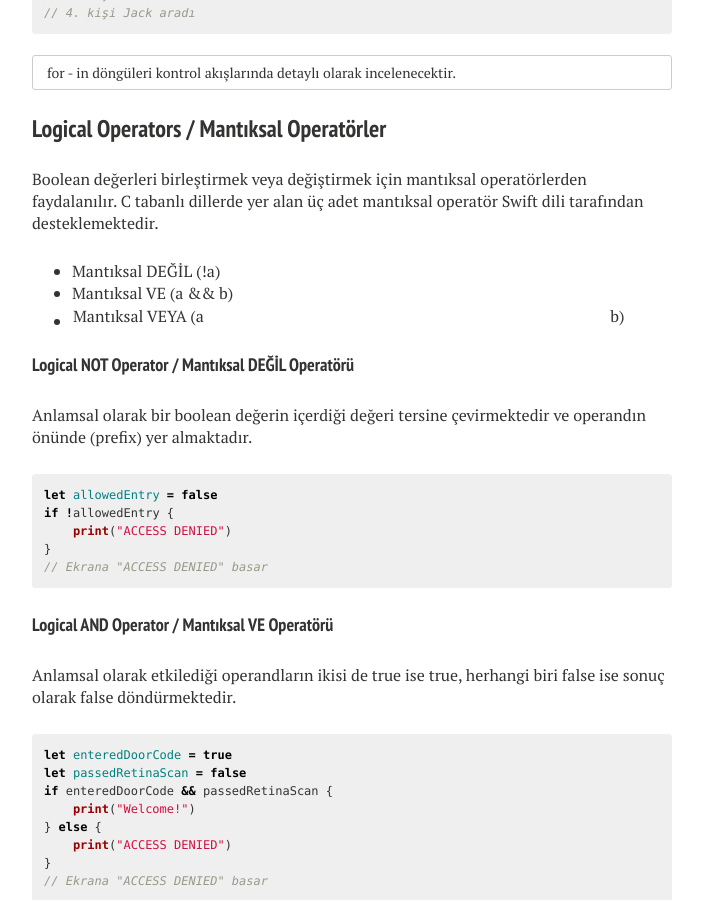
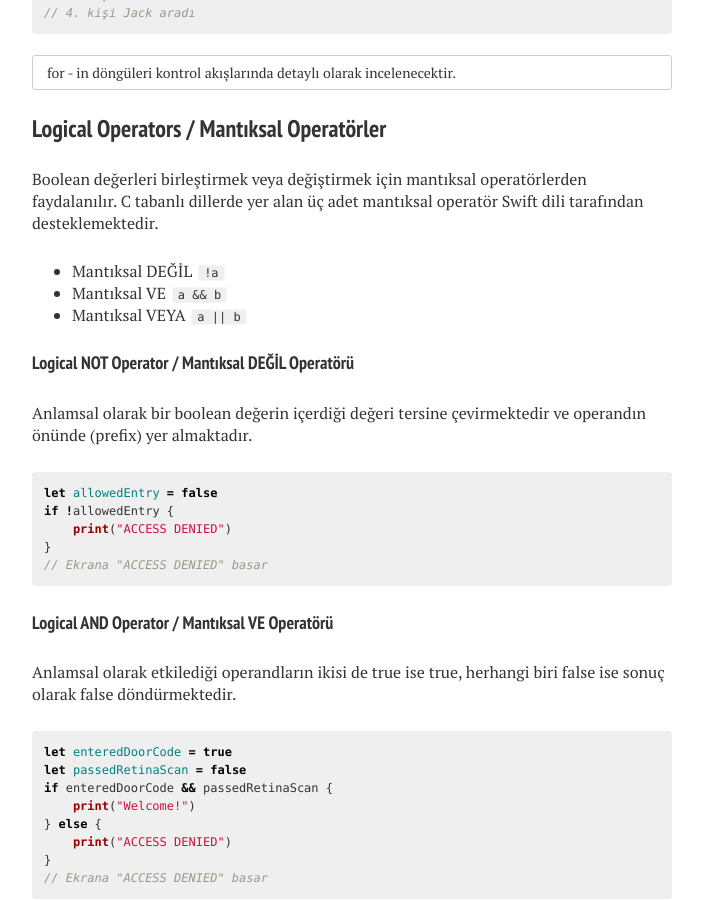
Before and after one commit to conqs/muhasturk.github.io, a Jekyll site: the page built from _posts/swift/2016-03-01-swift-temel-operatrler.md, in a window 1280 px wide and 900 px high, scrolled down 5292 px. Shown: the whole window, without its empty margins (288-991 px from the left). Built offline with Jekyll 4.4.1, drawn with Linux system fonts in a browser that asks for light colours; comment, search, counter and statistics services are not loaded.

Commit message:
fix typo

```diff
--- a/_posts/swift/2016-03-01-swift-temel-operatrler.md
+++ b/_posts/swift/2016-03-01-swift-temel-operatrler.md
@@ -253,9 +253,9 @@ for - in döngüleri kontrol akışlarında detaylı olarak incelenecektir.
 
 Boolean değerleri birleştirmek veya değiştirmek için mantıksal operatörlerden faydalanılır. C tabanlı dillerde yer alan üç adet mantıksal operatör Swift dili tarafından desteklemektedir.
 
-* Mantıksal DEĞİL (!a)
-* Mantıksal VE (a && b)
-* Mantıksal VEYA (a || b)
+* Mantıksal DEĞİL `!a`
+* Mantıksal VE `a && b`
+* Mantıksal VEYA `a || b`
 
 #### Logical NOT Operator / Mantıksal DEĞİL Operatörü
 
```
